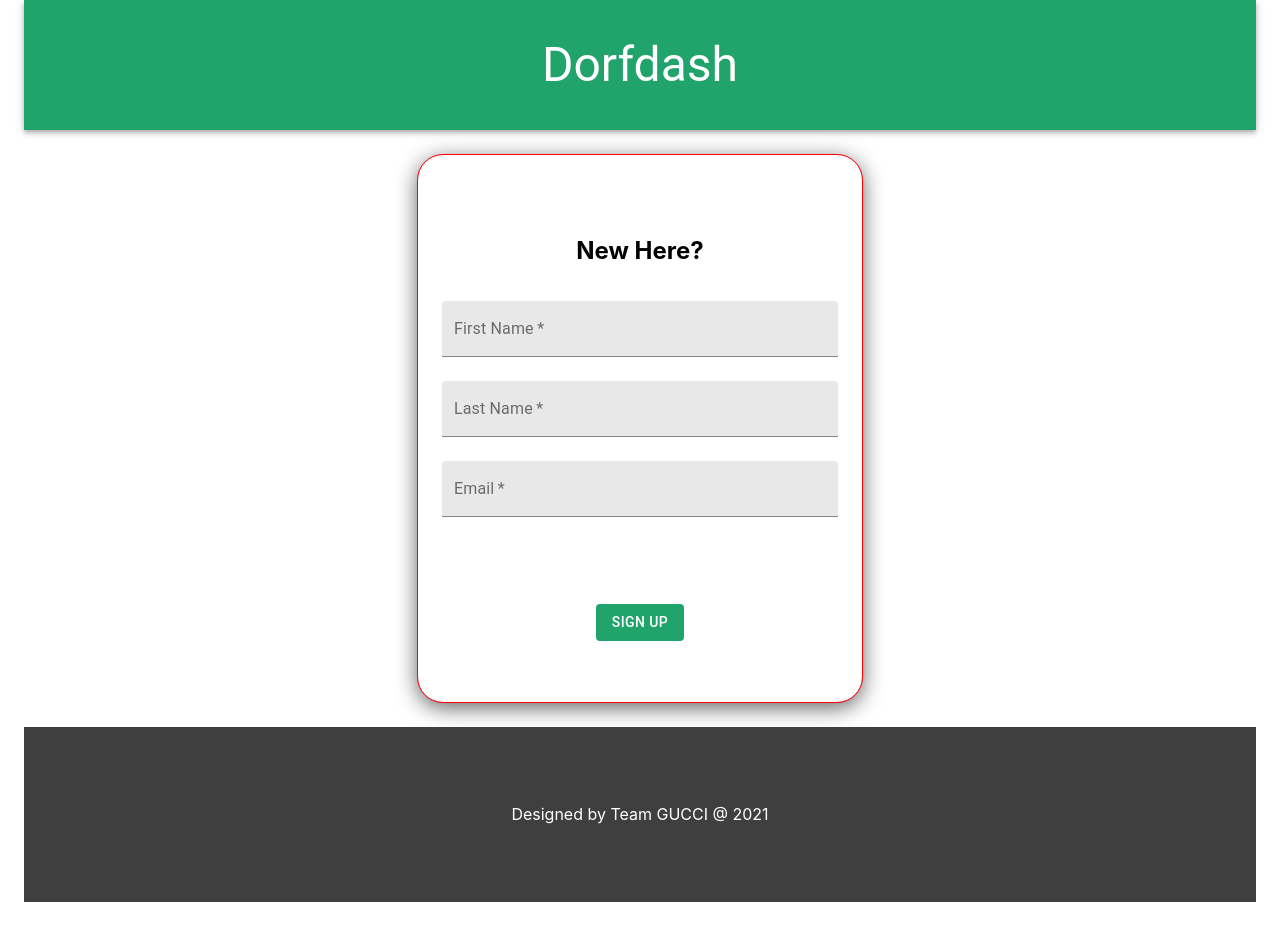
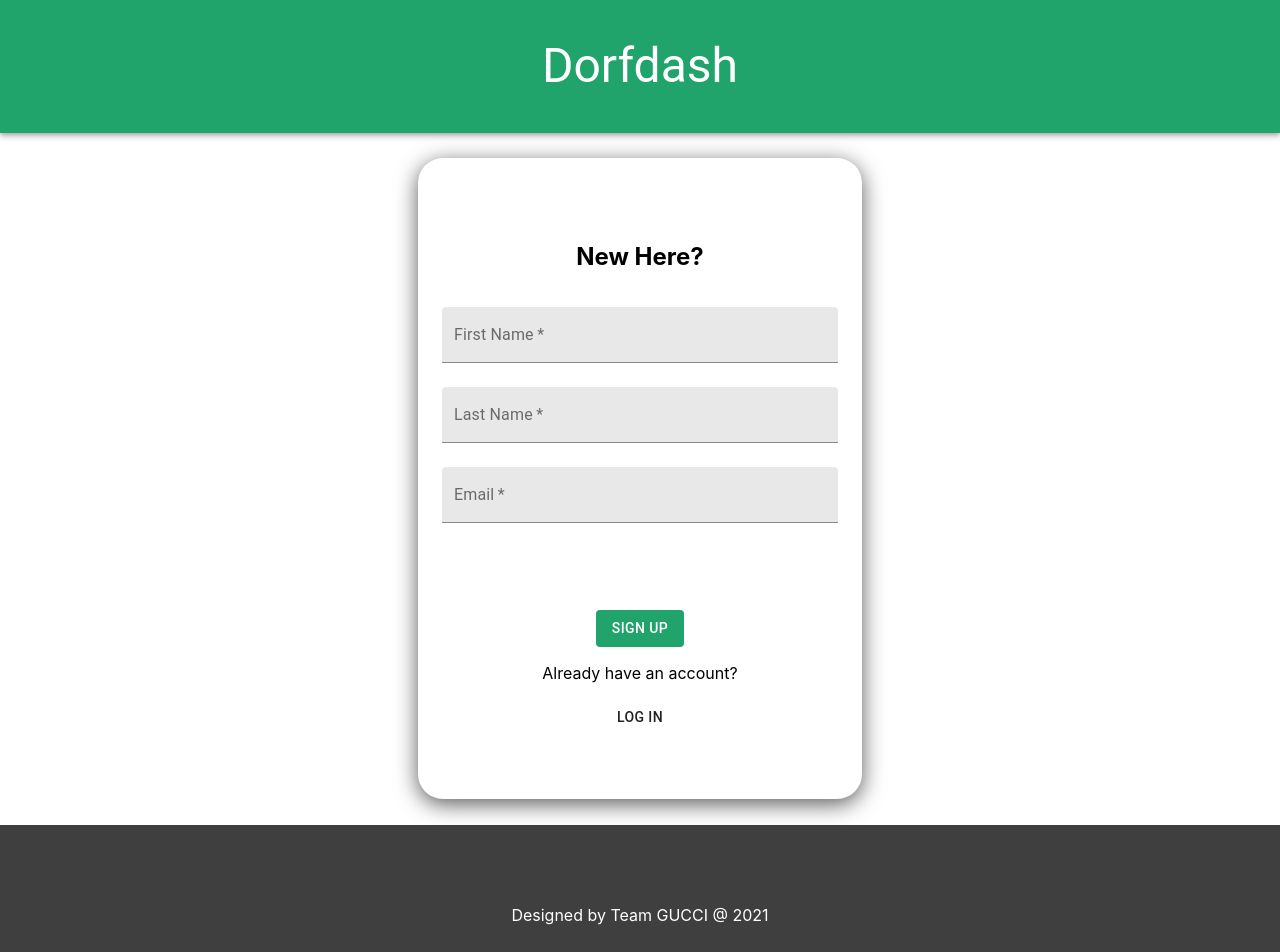
Before and after one commit to RFP54-Gucci/Dorfdash, a React (Create React App) app: page / in a window 1280 px wide. Shown: the top 952 px of the page. Before the commit the page ends 902 px from the top, so only its background shows below. Built offline with nearby package versions, Linux system fonts and the light colour scheme; no server answers.

Commit message:
styling homepage with material ui styling

```diff
--- a/src/components/homepage/homePage.js
+++ b/src/components/homepage/homePage.js
@@ -1,17 +1,44 @@
 import SignUpForm from './signupform.js';
 
 import { Container, AppBar, Typography } from '@material-ui/core';
+import { makeStyles } from '@material-ui/core/styles';
+
+const useStyles = makeStyles({
+  div: {
+    width: '100vw',
+    maxWidth: '100vw',
+    padding: '0',
+    height: '100vh'
+  },
+
+  header: {
+    backgroundColor: '#20A46B'
+  },
+  headerTitle: {
+    margin: '0',
+    padding: '3%',
+  },
+  footer: {
+    width: '100vw',
+    maxWidth: '100vw',
+    backgroundColor: '#3F3F3F',
+    padding: '5%',
+    textAlign: 'center',
+    color: '#fff'
+  }
+});
 
 const Homepage = () => {
+  const classes = useStyles();
   return (
-    <Container>
-      <AppBar position="static">
-        <Typography variant="h3" className="header header-title">
+    <Container className={classes.div}>
+      <AppBar position="static" className={classes.header}>
+        <Typography variant="h3" className={classes.headerTitle}>
           Dorfdash
         </Typography>
       </AppBar>
       <SignUpForm />
-      <Container className="footer">
+      <Container className={classes.footer}>
         <p>Designed by Team GUCCI @ 2021</p>
       </Container>
     </Container>
--- a/src/components/homepage/signupform.js
+++ b/src/components/homepage/signupform.js
@@ -33,7 +33,7 @@ const SignUpForm = () => {
   }
 
   return (
-    <Container className="form outline" maxWidth="xs">
+    <Container className="form" maxWidth="xs">
       <h2>New Here?</h2>
       <TextField fullWidth={true} id="filled-basic" label="First Name" variant="filled" required margin="normal"
         onChange={(e) => {handleFirstName(e)}}/>
@@ -44,6 +44,8 @@ const SignUpForm = () => {
       <Button className="signupBtn" variant="contained" disableElevation
         onClick={(e) => {handleSubmit(e)}}
       >Sign Up</Button>
+      <p>Already have an account?</p>
+      <Button>Log In</Button>
     </Container>
   )
 
--- a/src/index.css
+++ b/src/index.css
@@ -13,19 +13,11 @@ code {
     monospace;
 }
 
-.header {
-  background-color: #20A46B;
-}
-
-.outline {
-  outline: 1px solid red;
-  border-radius: 25px !important;
-  box-shadow: 0px 5px 22px 0px rgba(0,0,0,0.65);
-}
-
 .form {
   padding: 5%;
   margin: 2%;
+  border-radius: 25px !important;
+  box-shadow: 0px 5px 22px 0px rgba(0,0,0,0.65);
 }
 
 .signupBtn {
@@ -49,11 +41,6 @@ code {
   margin-top: 5% !important;
 }
 
-.header-title {
-  margin: 0;
-  padding: 3%;
-}
-
 .footer {
   background-color: #3F3F3F;
   padding: 5%;
```
